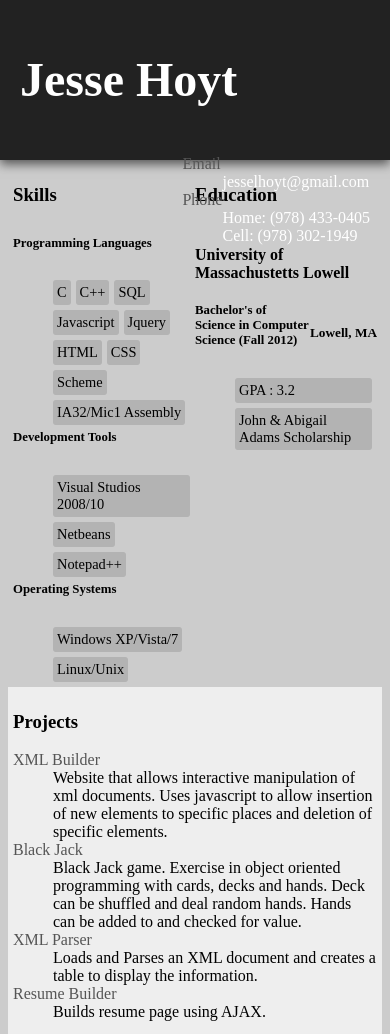
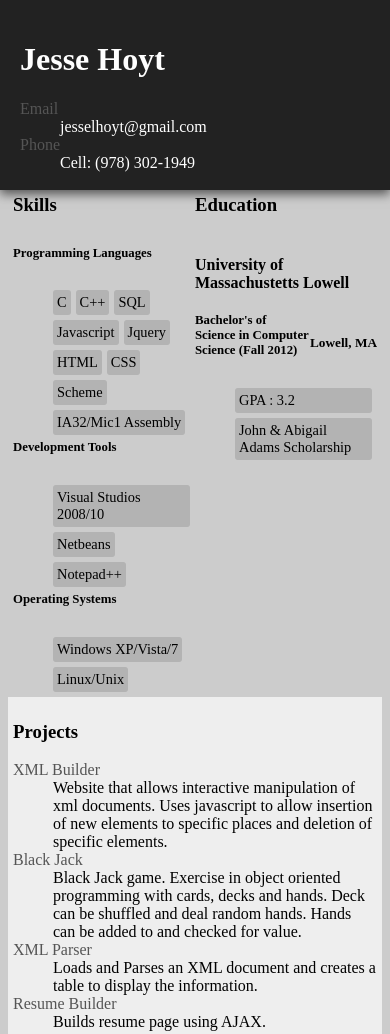
Before and after one commit to ShadowBrother/resume, a plain HTML site: page resume.html in a window 390 px wide. Shown: the top 1034 px of the page. Drawn offline with Linux system fonts and the light colour scheme.

Commit message:
make header responsive to smaller screen sizes

```diff
--- a/resume.css
+++ b/resume.css
@@ -113,3 +113,23 @@ h6 {
 	font-style: bold ;
 	font-size: .8em ;
 }
+
+@media screen and (max-width: 450px) {
+
+    .name {
+        font-size: 2em;
+        float: none;
+    }
+
+     .header dl {
+        float: none;
+    }
+
+    .header {
+        height: 150px;
+    }
+
+    .details {
+        margin-top: 170px;
+    }
+}
--- a/resume.html
+++ b/resume.html
@@ -16,7 +16,6 @@ Jesse Hoyt - jesselhoyt@gmail.com -->
 			<dd><a href="mailto:jesselhoyt@gmail.com">jesselhoyt@gmail.com</a></dd>
 
 			<dt>Phone</dt>
-			<dd>Home: (978) 433-0405</dd>
 			<dd>Cell: (978) 302-1949</dd>
 		</dl>
 	</div>
```
